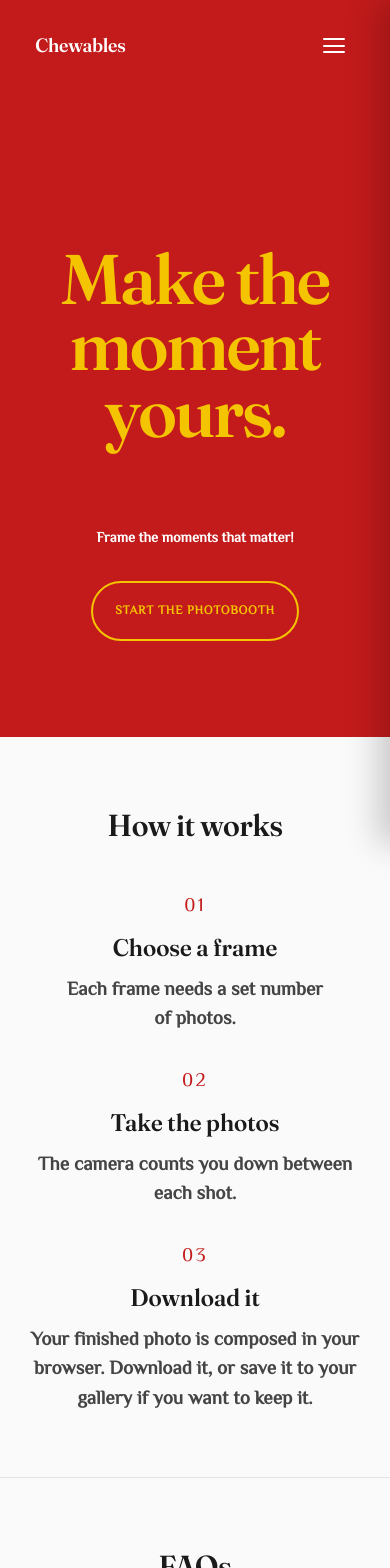
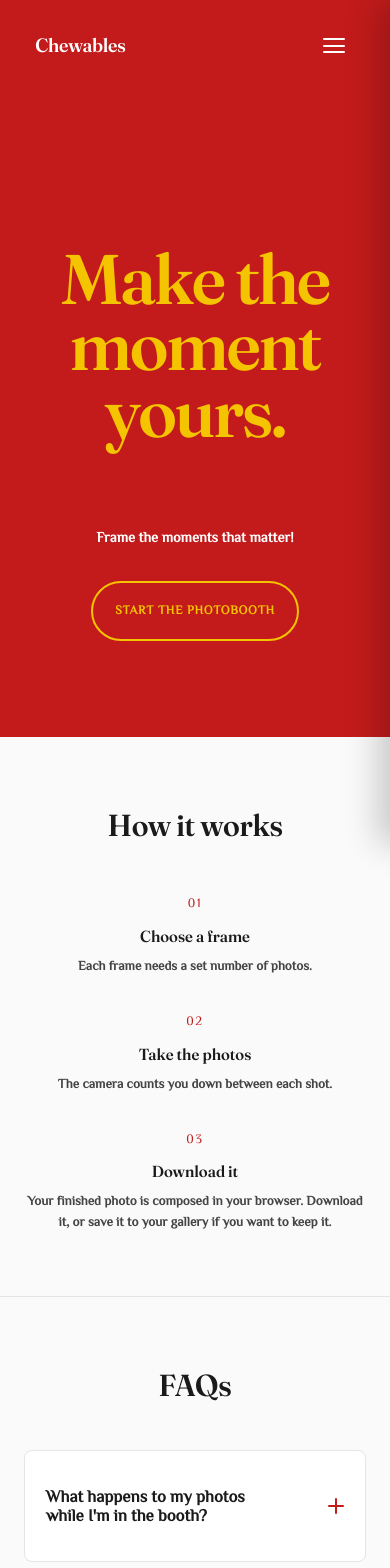
Before and after one commit to kaylubr/chewable, a SvelteKit app in the folder src/ui/: page / in a window 390 px wide. Shown: the top 1568 px of the page. Built offline with nearby package versions, Linux system fonts and the light colour scheme; a web font is replaced by a local one.

Commit message:
fix: scale process section type with viewport

```diff
--- a/src/ui/src/routes/+page.svelte
+++ b/src/ui/src/routes/+page.svelte
@@ -216,20 +216,20 @@
 		text-align: center;
 	}
 	.step-no {
-		font-size: 1.2rem;
+		font-size: clamp(0.8rem, 1.4vw, 1.2rem);
 		color: var(--crimson);
 		letter-spacing: 0.12em;
 	}
 	.steps h3 {
 		font-weight: bolder;
-		font-size: 1.5rem;
+		font-size: clamp(1rem, 1.9vw, 1.5rem);
 		margin: 0.5rem 0 0.4rem;
 		color: var(--charcoal);
 	}
 	.steps p {
 		margin: 0;
 		color: var(--ink-soft);
-		font-size: 1.2rem;
+		font-size: clamp(0.82rem, 1.2vw, 1.2rem);
 		font-weight: 700;
 		line-height: 1.55;
 		text-align: center;
```
